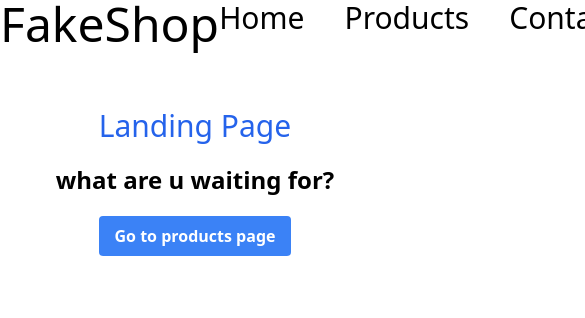
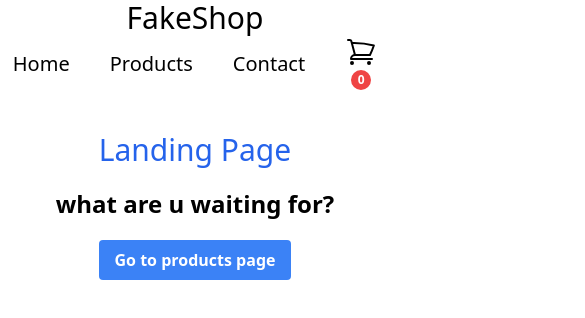
Before and after one commit to averageC0deEnjoyer/react-shopping-cart, a React (Vite) app: page / in a window 390 px wide. Shown: the top 318 px of the page, 585 px wide, since content can reach past the window. Built offline with nearby package versions, Linux system fonts and the light colour scheme; no server answers.

Commit message:
add responsive tailwind

```diff
--- a/src/components/ProductDetail.jsx
+++ b/src/components/ProductDetail.jsx
@@ -5,27 +5,25 @@ const ProductDetail = ({
   id,
 }) => {
   return (
-    <div className="bg-slate-200 flex flex-col justify-center items-center rounded-xl">
-      <h1 className="h-20">{product.title}</h1>
+    <div className="bg-slate-200 flex flex-col justify-center items-center rounded-xl max-w-sm overflow-auto w-1/2  p-5 max-h-md md:w-full lg:w-3/4 xl:w-1/2">
+      <h1 className="h-20 text-center p-2">{product.title}</h1>
       <img
         src={product.image}
-        className="rounded-xl object-cover"
-        width="100"
-        height="200"
+        className="w-full h-48 object-cover p-2 rounded-3xl"
       />
-      <div className="flex">
+      <div className="flex justify-center items-center gap-2 flex-1">
         <button
           disabled={product.quantity === 0 ? true : false}
-          className={`text-white bg-blue-700 enabled:hover:bg-blue-800 focus:ring-4 focus:ring-blue-300 font-medium rounded-lg text-xl text-white px-5 py-2.5 me-2 mb-2 dark:bg-blue-600 dark:hover:bg-blue-700 focus:outline-none dark:focus:ring-blue-800 disabled:opacity-25`}
+          className={`text-white bg-blue-700 enabled:hover:bg-blue-800 focus:ring-4 focus:ring-blue-300 font-medium rounded-lg text-xl text-white px-5 py-2.5 mb-2 dark:bg-blue-600 dark:hover:bg-blue-700 focus:outline-none dark:focus:ring-blue-800 disabled:opacity-25`}
           onClick={() => handleDecreaseProductToCart(id)}
         >
           -
         </button>
-        <p className="w-10 h-10 flex justify-center items-center">
+        <div className="inline-flex items-center mb-2 justify-center w-6 h-6 text-xs font-bold text-white bg-blue-500 border-2 border-white rounded-full -top-2 -end-2 dark:border-gray-900">
           {product.quantity}
-        </p>
+        </div>
         <button
-          className={`text-white bg-blue-700 hover:bg-blue-800 focus:ring-4 focus:ring-blue-300 font-medium rounded-lg text-xl text-white px-5 py-2.5 me-2 mb-2 dark:bg-blue-600 dark:hover:bg-blue-700 focus:outline-none dark:focus:ring-blue-800`}
+          className={`text-white bg-blue-700 hover:bg-blue-800 focus:ring-4 focus:ring-blue-300 font-medium rounded-lg text-xl text-white px-5 py-2.5 mb-2 dark:bg-blue-600 dark:hover:bg-blue-700 focus:outline-none dark:focus:ring-blue-800`}
           onClick={() => handleAddProductToCart(id)}
         >
           +
--- a/src/components/Products.jsx
+++ b/src/components/Products.jsx
@@ -6,7 +6,7 @@ const Products = ({
   handleDecreaseProductToCart,
 }) => {
   return (
-    <div className="grid grid-cols-3 gap-10 ml-10 mr-10">
+    <div className="flex flex-col gap-10 justify-center items-center ml-10 mr-10 md:grid md:grid-cols-3 md:gap-10 md:place-items-center ">
       {productDataArray.map((item) => (
         <ProductDetail
           key={item.id}
--- a/src/routes/Root.jsx
+++ b/src/routes/Root.jsx
@@ -80,16 +80,21 @@ const Root = () => {
   return (
     <>
       {/* nav bar  */}
-      <div className="flex sticky top-0 bg-white">
-        <Link to="/" className="mr-auto text-5xl">
-          {' '}
-          FakeShop{' '}
-        </Link>
-        <div className="flex gap-10 text-3xl">
+      <div className="flex flex-col sticky top-0 bg-white md:flex-row">
+        <div className="text-center md:text-left md:mr-auto">
+          <Link to="/" className="mr-auto text-3xl md:text-5xl">
+            {' '}
+            FakeShop{' '}
+          </Link>
+        </div>
+        <div className="flex gap-10 text-xl justify-center items-center md:text-3xl">
           <Link to="/"> Home </Link>
           <Link to="/products"> Products </Link>
           <Link to="/contact"> Contact </Link>
-          <Link to="/cart">
+          <Link
+            to="/cart"
+            className="flex flex-col justify-center items-center"
+          >
             <svg
               xmlns="http://www.w3.org/2000/svg"
               fill="none"
@@ -105,7 +110,9 @@ const Root = () => {
                 d="M2.25 3h1.386c.51 0 .955.343 1.087.835l.383 1.437M7.5 14.25a3 3 0 00-3 3h15.75m-12.75-3h11.218c1.121-2.3 2.1-4.684 2.924-7.138a60.114 60.114 0 00-16.536-1.84M7.5 14.25L5.106 5.272M6 20.25a.75.75 0 11-1.5 0 .75.75 0 011.5 0zm12.75 0a.75.75 0 11-1.5 0 .75.75 0 011.5 0z"
               />
             </svg>
-            <div>{totalQuantity}</div>
+            <div className="inline-flex items-center justify-center w-6 h-6 text-xs font-bold text-white bg-red-500 border-2 border-white rounded-full dark:border-gray-900">
+              {totalQuantity}
+            </div>
           </Link>
         </div>
       </div>
```
